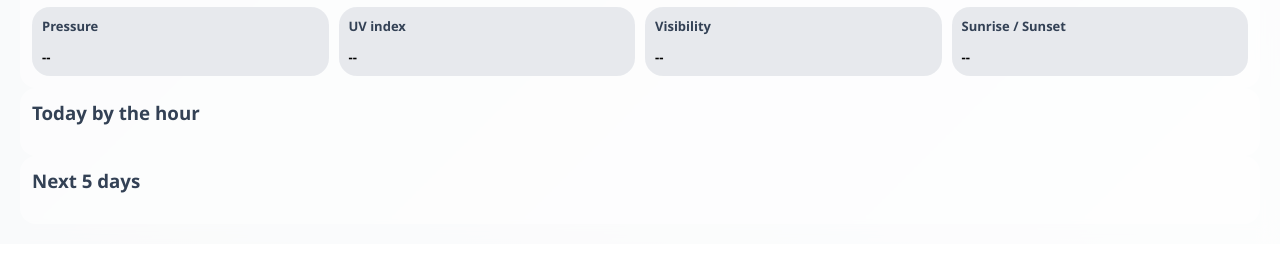
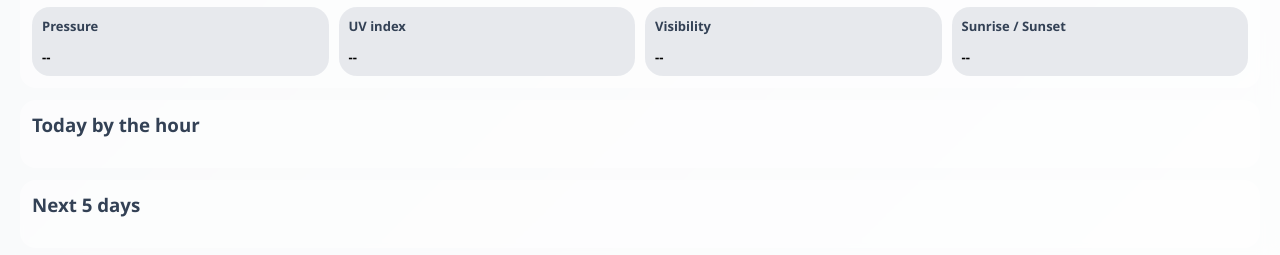
Before and after one commit to mukulanand01/Forecastly, a plain HTML site: page index.html in a window 1280 px wide. Shown: the part 653-908 px from the top of the page. Drawn offline with Linux system fonts and the light colour scheme.

Commit message:
Add margin-top to nested sections
Add margin to sections within sections.

```diff
--- a/style.css
+++ b/style.css
@@ -255,6 +255,11 @@ section {
   padding: 12px;
 }
 
+section + section {
+  margin-top: 12px;
+}
+
+
 body.dark-mode .list-section > div,
 body.dark-mode section {
   background-color: rgba(30, 41, 59, 0.6);
```
